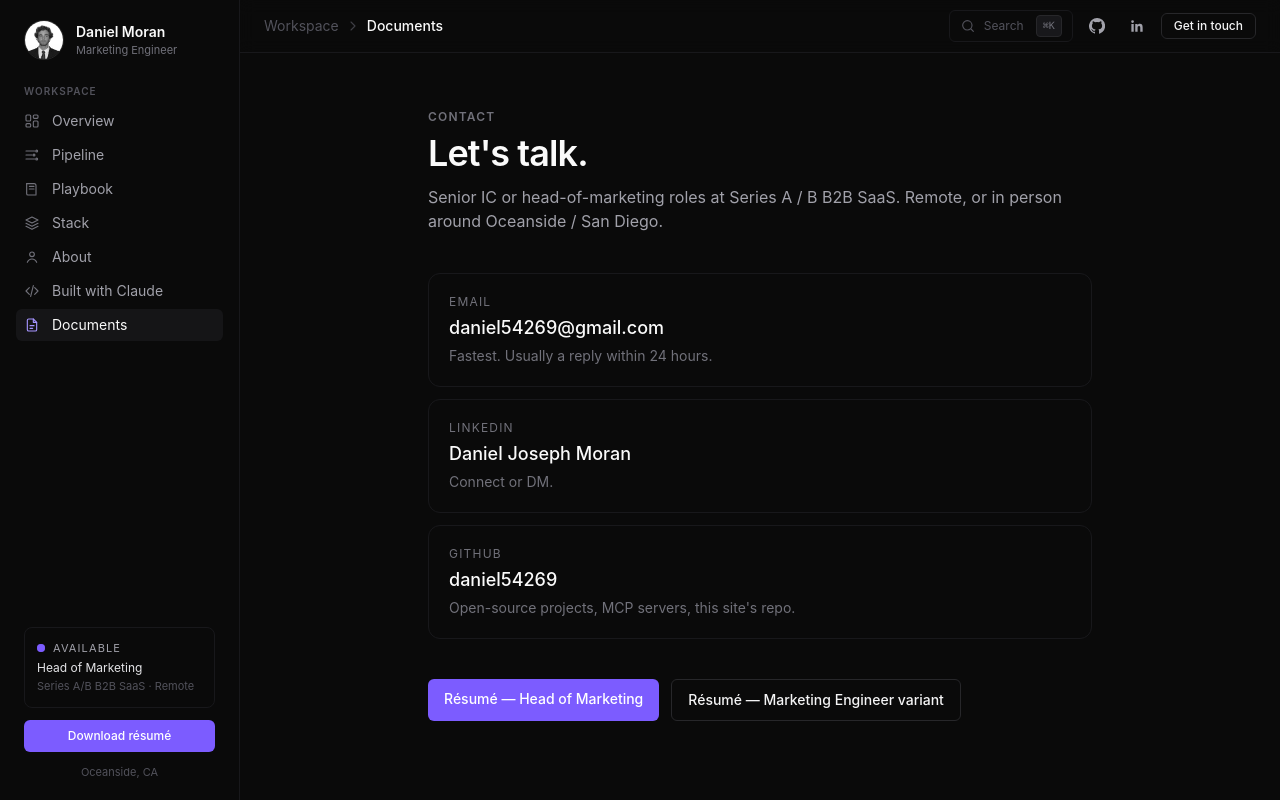
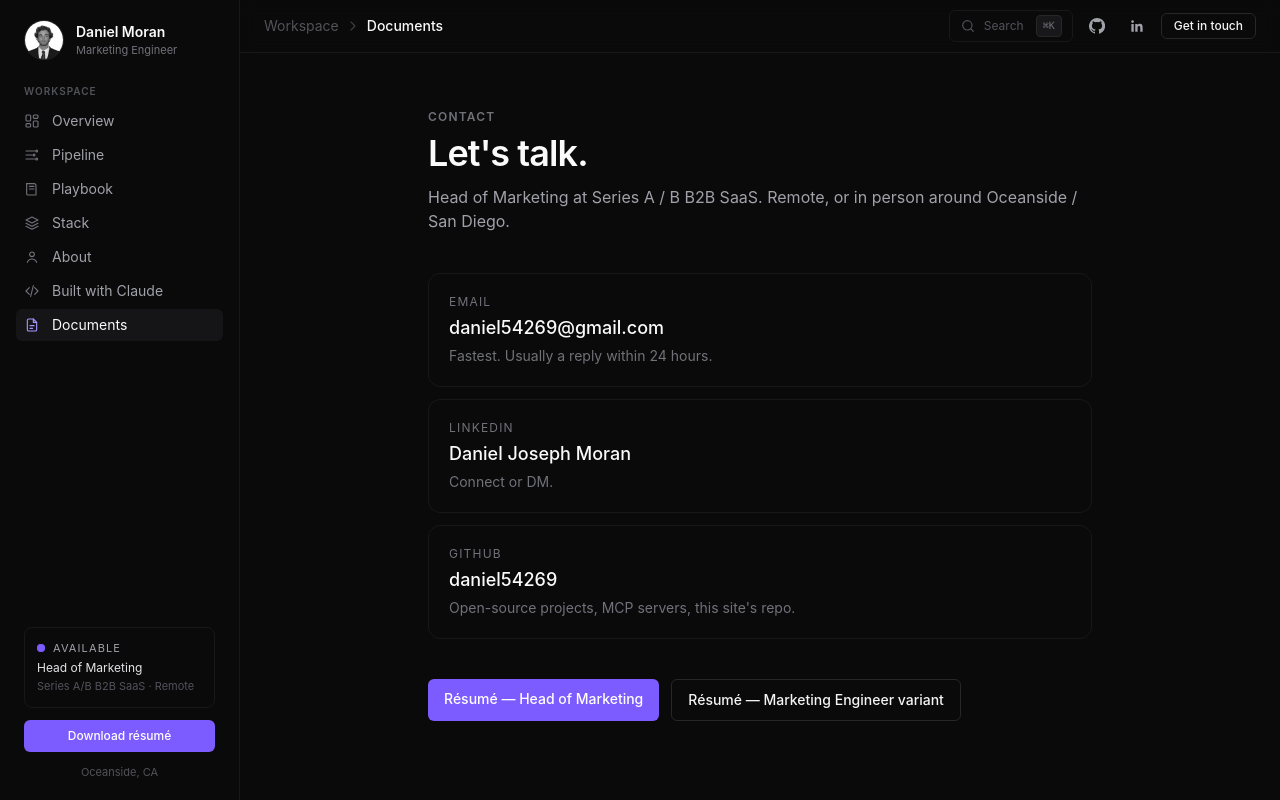
Before and after one commit to daniel54269/danielmoran-dev, a Next.js app: page /contact in a window 1280 px wide. Built offline with nearby package versions, Linux system fonts and the light colour scheme.

Commit message:
Audit fixes: scrub remaining 'Senior IC' / 'marketing-engineer-shaped' phrases

```diff
--- a/app/contact/page.tsx
+++ b/app/contact/page.tsx
@@ -21,7 +21,7 @@ export default function ContactPage() {
         Let's talk.
       </h1>
       <p className="mt-3 text-ink-300">
-        Senior IC or head-of-marketing roles at Series A / B B2B SaaS. Remote, or in person around Oceanside / San Diego.
+        Head of Marketing at Series A / B B2B SaaS. Remote, or in person around Oceanside / San Diego.
       </p>
 
       <div className="mt-10 space-y-3">
--- a/content/work/hubspot-mcp.mdx
+++ b/content/work/hubspot-mcp.mdx
@@ -56,7 +56,7 @@ So I wrote one. It's on GitHub: [daniel54269/hubspot-mcp](https://github.com/dan
 
 ## Why this is the receipt
 
-If you're hiring for a marketing-engineer-shaped role and a candidate hands you an open-source MCP server for a major marketing stack — that's a different conversation than "I use HubSpot daily." It's the same difference as "I've read about React" vs. shipping a React app.
+If you're hiring a Head of Marketing and a candidate hands you an open-source MCP server for a major marketing stack — that's a different conversation than "I use HubSpot daily." It's the same difference as "I've read about React" vs. shipping a React app.
 
 The README on GitHub is the demo. The 13 tools are the product surface. The 900 lines of TypeScript are the receipts.
 
```
